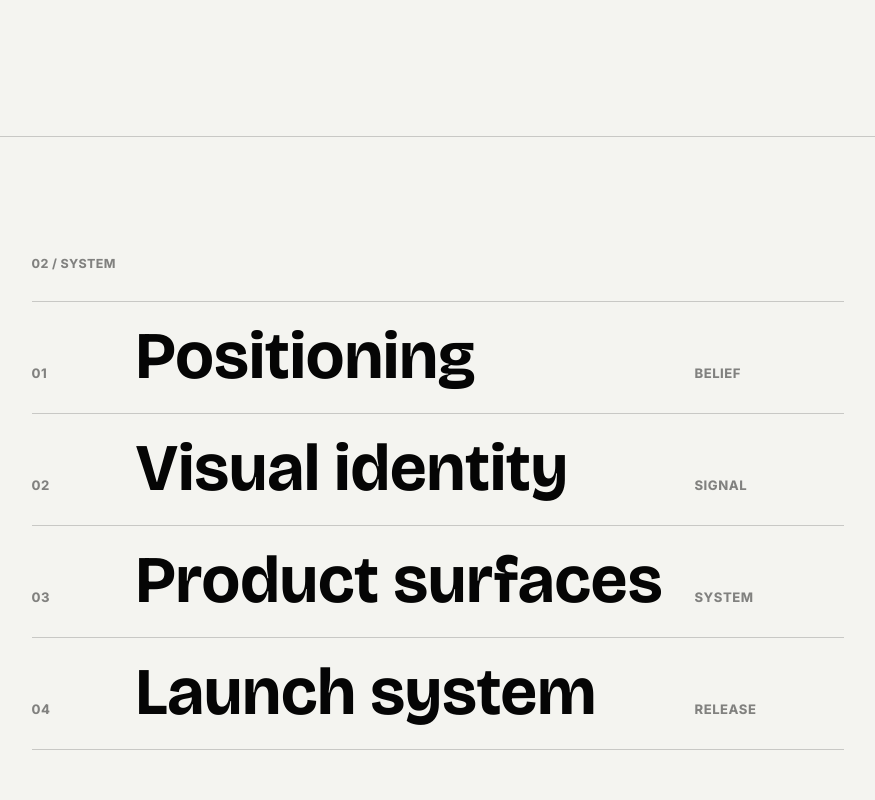
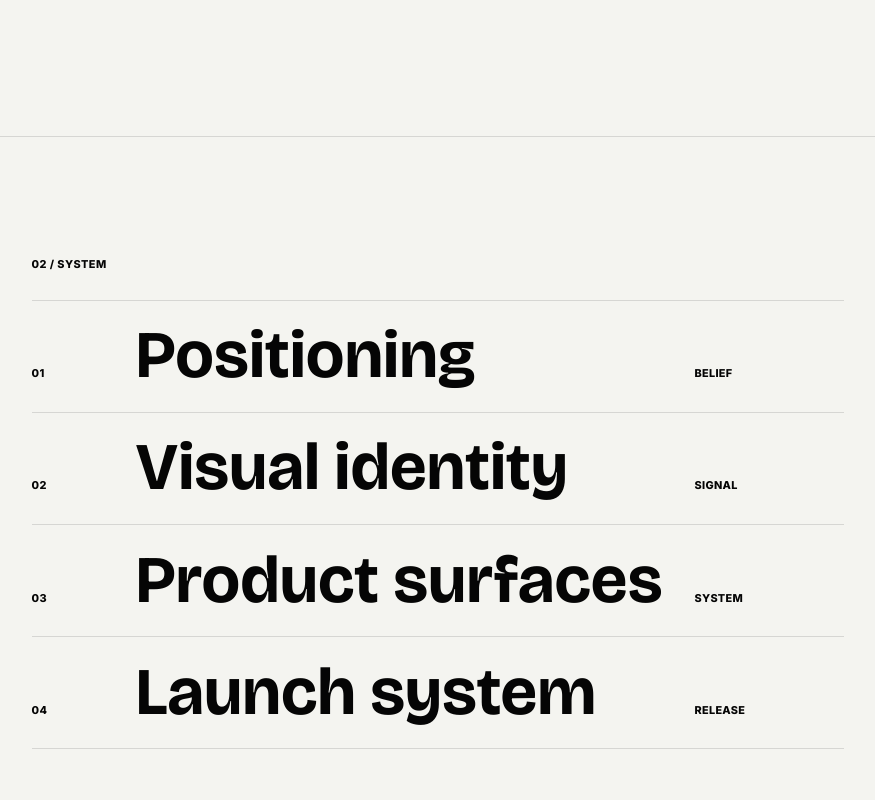
Before and after one commit to ThoBustos/smalldesign, a React (Vite) app: page / in a window 1280 px wide. Shown: the part 1320-2120 px from the top of the page, without its empty margins (202-1077 px from the left). Built offline with nearby package versions, Linux system fonts and the light colour scheme.

Commit message:
Elevate services and footer

```diff
--- a/src/features/landing/landing-page.tsx
+++ b/src/features/landing/landing-page.tsx
@@ -157,6 +157,7 @@ function Contact() {
 function StudioFooter() {
   return (
     <footer className="studio-footer">
+      <img src={content.images.hero} alt="" aria-hidden="true" />
       <div className="footer-top">
         <span>© 2026 small.design</span>
         <span className="footer-status">All services are online</span>
--- a/src/styles/globals.css
+++ b/src/styles/globals.css
@@ -51,9 +51,9 @@ a {
 .studio-page {
   --paper: #f4f4f0;
   --ink: #050505;
-  --muted: rgba(5, 5, 5, 0.48);
-  --line: rgba(5, 5, 5, 0.18);
-  --accent: #48a35d;
+  --muted: rgba(5, 5, 5, 0.72);
+  --line: rgba(5, 5, 5, 0.12);
+  --accent: #d7eadb;
   background: var(--paper);
   color: var(--ink);
   font-family: Inter, Arial, Helvetica, sans-serif;
@@ -180,11 +180,11 @@ a {
 }
 
 .section-label {
-  color: var(--muted);
+  color: var(--ink);
   display: block;
-  font-size: clamp(0.78rem, 0.95vw, 0.95rem);
-  font-weight: 750;
-  letter-spacing: 0.03em;
+  font-size: clamp(0.68rem, 0.82vw, 0.82rem);
+  font-weight: 800;
+  letter-spacing: 0.04em;
   line-height: 1;
   margin-bottom: clamp(30px, 4vw, 58px);
   text-transform: uppercase;
@@ -248,10 +248,10 @@ a {
 }
 
 .studio-services article::before {
-  background: var(--ink);
+  background: var(--accent);
   bottom: -1px;
   content: "";
-  height: 1px;
+  height: 3px;
   left: 0;
   position: absolute;
   transform: scaleX(0);
@@ -266,10 +266,10 @@ a {
 
 .studio-services article > span,
 .studio-services article p {
-  color: var(--muted);
-  font-size: 0.82rem;
-  font-weight: 750;
-  letter-spacing: 0.04em;
+  color: var(--ink);
+  font-size: clamp(0.68rem, 0.78vw, 0.78rem);
+  font-weight: 800;
+  letter-spacing: 0.03em;
   margin: 0;
   text-transform: uppercase;
 }
@@ -297,7 +297,7 @@ a {
 
 .studio-services article img {
   aspect-ratio: 16 / 9;
-  box-shadow: 0 24px 70px rgba(5, 5, 5, 0.18);
+  box-shadow: 0 26px 80px rgba(5, 5, 5, 0.14);
   clip-path: inset(48% 48% 48% 48%);
   height: auto;
   opacity: 0;
@@ -362,10 +362,10 @@ a {
 }
 
 .studio-work figcaption {
-  color: var(--muted);
-  font-size: 0.78rem;
-  font-weight: 750;
-  letter-spacing: 0.04em;
+  color: var(--ink);
+  font-size: 0.72rem;
+  font-weight: 800;
+  letter-spacing: 0.03em;
   margin-top: 14px;
   text-transform: uppercase;
 }
@@ -386,7 +386,7 @@ a {
 }
 
 .studio-contact p {
-  color: var(--muted);
+  color: rgba(5, 5, 5, 0.68);
   font-size: clamp(1rem, 1.4vw, 1.35rem);
   font-weight: 650;
   line-height: 1.2;
@@ -402,29 +402,51 @@ a {
 }
 
 .studio-footer {
-  background: linear-gradient(180deg, var(--paper) 0%, #f9f8f3 42%, rgba(43, 74, 43, 0.44) 100%);
-  min-height: 58vh;
+  background: #f7f6f0;
+  min-height: 74vh;
   overflow: hidden;
   padding: clamp(28px, 4vw, 54px) clamp(22px, 5vw, 96px) 0;
   position: relative;
 }
 
+.studio-footer::before {
+  background: linear-gradient(180deg, #f7f6f0 0%, rgba(247, 246, 240, 0.88) 34%, rgba(247, 246, 240, 0.22) 62%, rgba(14, 39, 21, 0.88) 100%);
+  content: "";
+  inset: 0;
+  position: absolute;
+  z-index: 1;
+}
+
 .studio-footer::after {
-  background: linear-gradient(180deg, rgba(247, 245, 239, 0), rgba(23, 48, 22, 0.9));
+  background: linear-gradient(180deg, rgba(247, 246, 240, 0), rgba(13, 34, 18, 0.94));
   bottom: 0;
   content: "";
-  height: 36%;
+  height: 44%;
   left: 0;
   position: absolute;
   width: 100%;
+  z-index: 3;
+}
+
+.studio-footer > img {
+  bottom: 0;
+  filter: saturate(0.92) contrast(0.95);
+  height: 46%;
+  left: 0;
+  object-fit: cover;
+  object-position: center bottom;
+  opacity: 0.62;
+  position: absolute;
+  width: 100%;
+  z-index: 0;
 }
 
 .footer-top,
 .footer-bottom {
-  color: var(--muted);
+  color: rgba(5, 5, 5, 0.76);
   display: flex;
-  font-size: 0.92rem;
-  font-weight: 700;
+  font-size: 0.8rem;
+  font-weight: 800;
   gap: 18px;
   justify-content: space-between;
   position: relative;
@@ -446,10 +468,10 @@ a {
 }
 
 .studio-footer-word {
-  bottom: -0.15em;
-  color: rgba(255, 255, 255, 0.58);
+  bottom: -0.12em;
+  color: rgba(255, 255, 255, 0.66);
   font-family: "Bricolage Grotesque", Inter, sans-serif;
-  font-size: clamp(7.5rem, 24vw, 29rem);
+  font-size: clamp(8rem, 27vw, 32rem);
   font-weight: 800;
   left: 50%;
   letter-spacing: -0.04em;
@@ -458,16 +480,17 @@ a {
   text-align: center;
   transform: translateX(-50%);
   white-space: nowrap;
-  z-index: 1;
+  z-index: 2;
 }
 
 .footer-bottom {
   align-items: center;
   bottom: clamp(18px, 3vw, 38px);
+  color: rgba(5, 5, 5, 0.72);
   left: clamp(22px, 5vw, 96px);
   position: absolute;
   right: clamp(22px, 5vw, 96px);
-  z-index: 3;
+  z-index: 4;
 }
 
 .footer-bottom nav {
```
